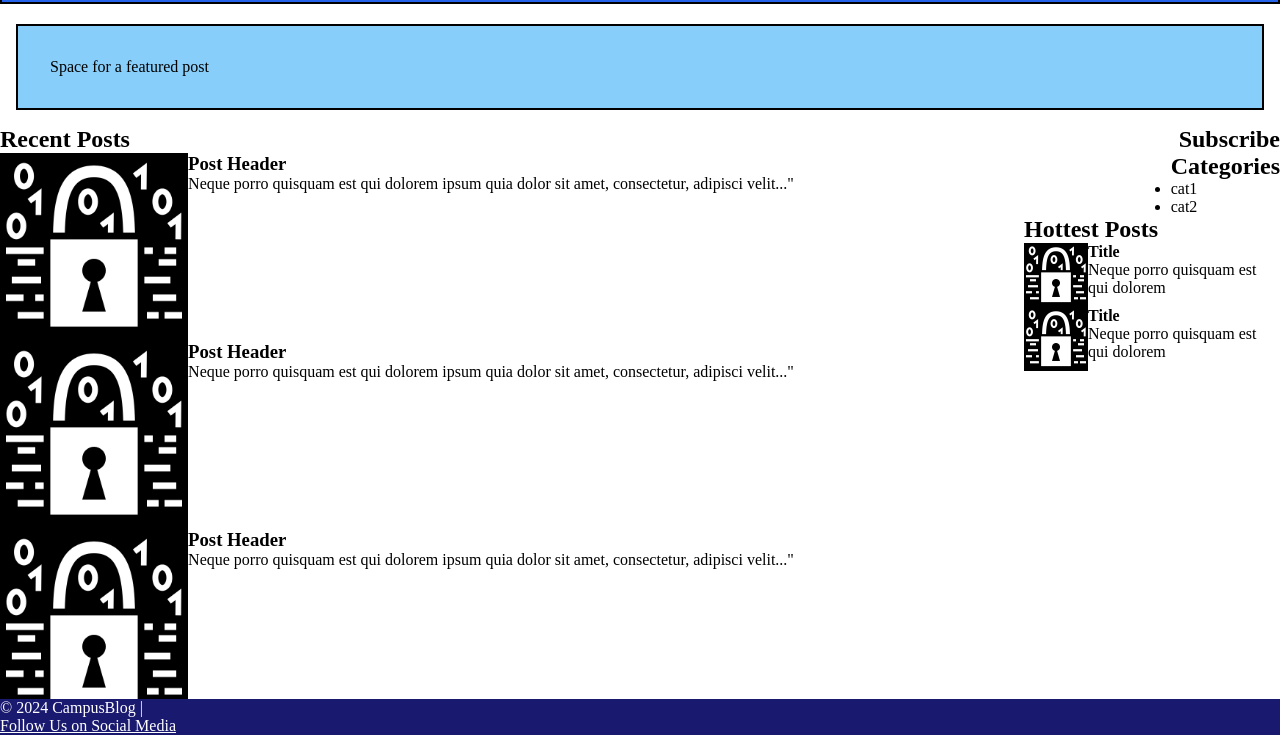
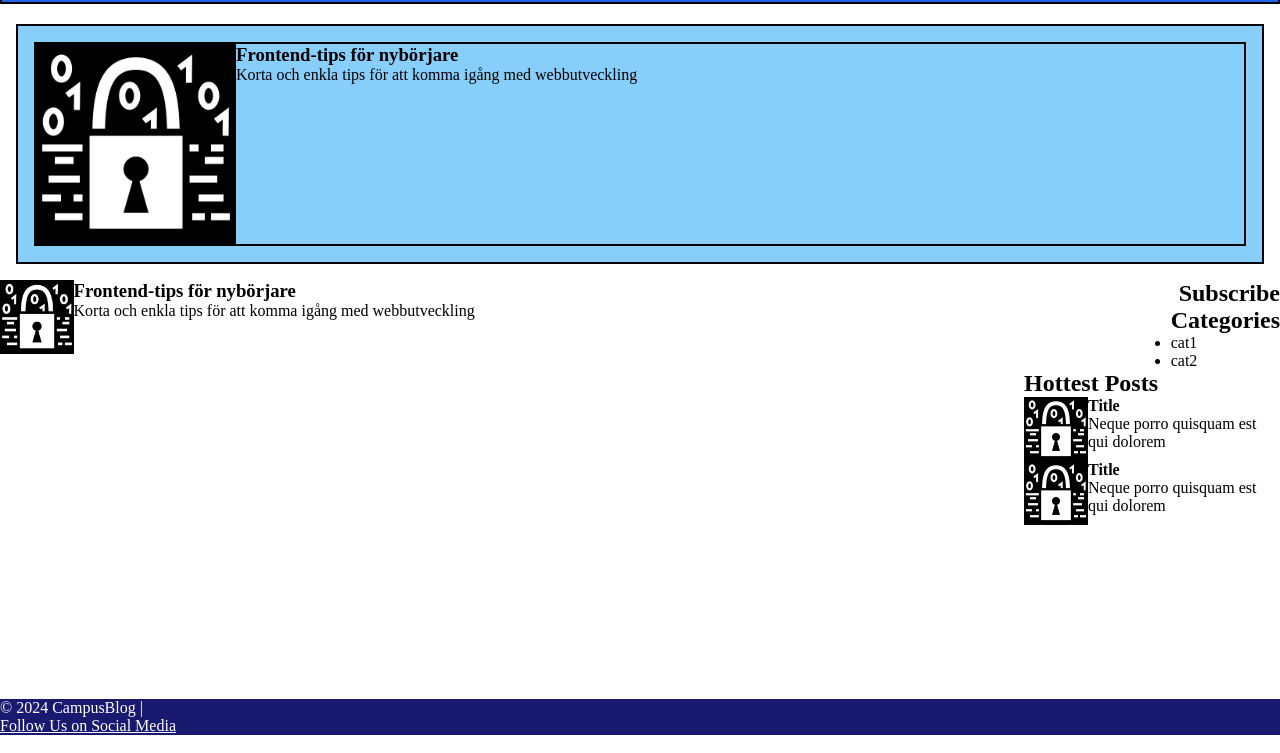
Before and after one commit to Chas-J-Fullstack-Norrland/WebbV1Boiler, a plain HTML site: page Index.html in a window 1280 px wide. Shown: the part 65-818 px from the top of the page. Drawn offline with Linux system fonts and the light colour scheme.

Commit message:
Dynamically loading DOM

```diff
--- a/Index.html
+++ b/Index.html
@@ -5,7 +5,9 @@
     <title>Campus Blog</title>
     <meta name='viewport' content='width=device-width, initial-scale=1'>
     <link rel='stylesheet' href='index.css'>
-    <script src='main.js'></script>
+    <script src='index.js' defer></script>
+    <script src='script.js'defer ></script>
+
 </head>
 <body>
     <header class="bg-header text-light">
@@ -21,11 +23,11 @@
         </section>
     </header>
     <main>
-        <section class="featured-post" title="Featured">
+        <section id="featured-post" class="featured-post" title="Featured">
             <p>Space for a featured post</p>
         </section>
         <div class="page-layout">
-            <section class="recent-posts" title="recent-posts">
+            <section id="recent-post-list" class="recent-posts" title="recent-posts">
                 <h2>Recent Posts</h2>
                 <card class="recent-post">
                     <img  class="postimage" src="encrypted-channel.png" alt="Placeholder Postimg">
--- a/index.css
+++ b/index.css
@@ -22,7 +22,6 @@
 .featured-post{
     background-color: lightskyblue;
     border: 2px solid black;
-    padding: 2rem;
     margin: 1rem;
 }
 
--- /dev/null
+++ b/index.js
@@ -0,0 +1,42 @@
+console.log("index.js loaded");
+document.addEventListener("DOMContentLoaded", (event) => {
+  renderFeatured();
+  renderRecent();
+});
+
+function renderFeatured(){
+    document.getElementById("featured-post").innerHTML= `<card class="recent-post featured-post">
+                    <img  class="postimage" src="encrypted-channel.png" alt="Placeholder Postimg">
+                    <article>
+                        <h3>${posts[0].title}</h3>
+                        <p>${posts[0].excerpt}</p>
+                    </article>
+                </card>`;
+}
+
+
+function renderRecent(){
+    var list = document.getElementById("recent-post-list");
+    list.innerHTML = "";
+    for (let x = 1; x < 3;x++ ){
+
+        let item = document.createElement("card");
+        item.classList.add("recent-post")
+        item.innerHTML = `
+        <img  class="postimage" src="encrypted-channel.png" alt="Placeholder Postimg">
+            <article>
+                <h3>${posts[posts.length-x].title}</h3>
+                <p>${posts[posts.length-x].excerpt}</p>
+            </article>`
+
+
+        list.appendChild(item);
+
+
+    }
+
+}
+
+function renderHottest(){
+
+}
--- a/script.js
+++ b/script.js
@@ -1,5 +1,5 @@
 /* java script for post */
-
+console.log("post loaded");
 const posts = [
     {
         id: 1,
@@ -23,7 +23,6 @@
 if (!postId) {
         // Hantera fel: Inget ID
         document.getElementById('post-content').innerHTML = '<p>Inget inläggs-ID angivet. Gå tillbaka till <a href="index.html">startsida</a>.</p>';
-        return;  // Avbryt
     }
 
 if (post) {
```
